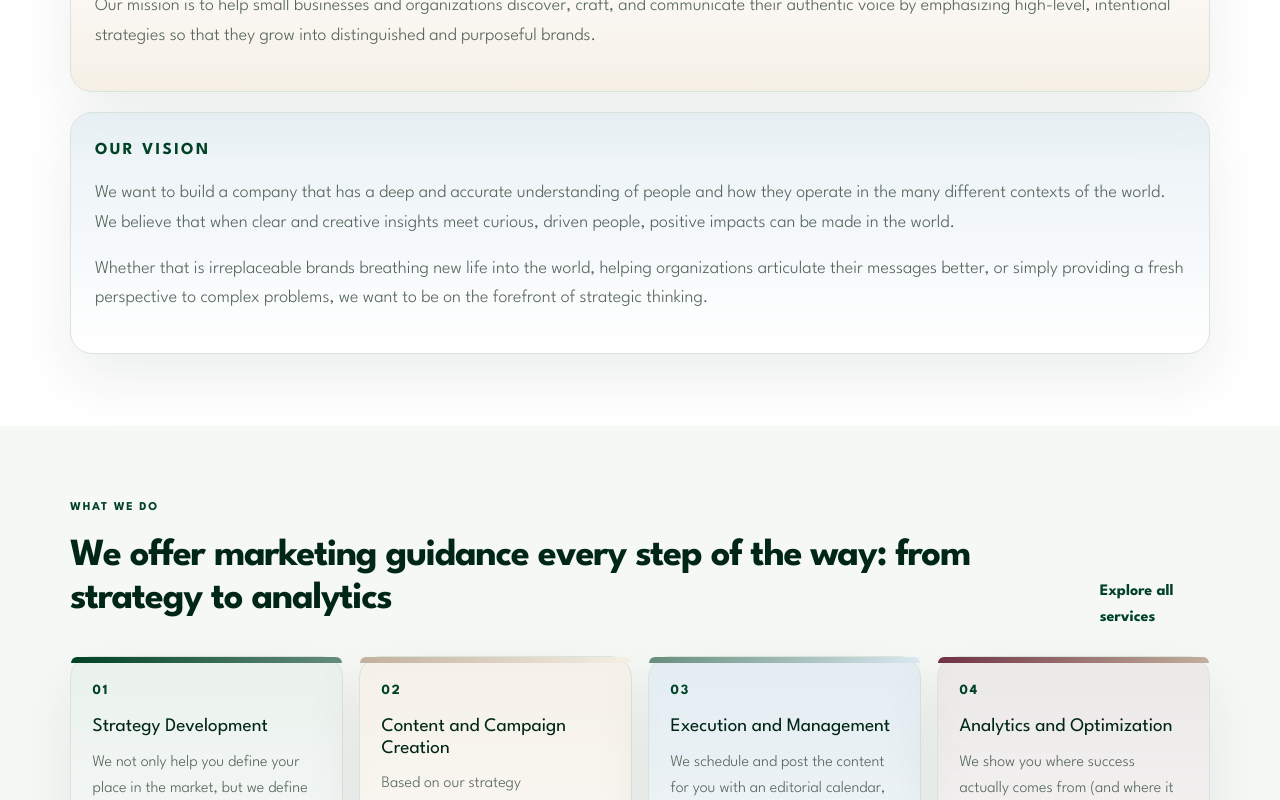
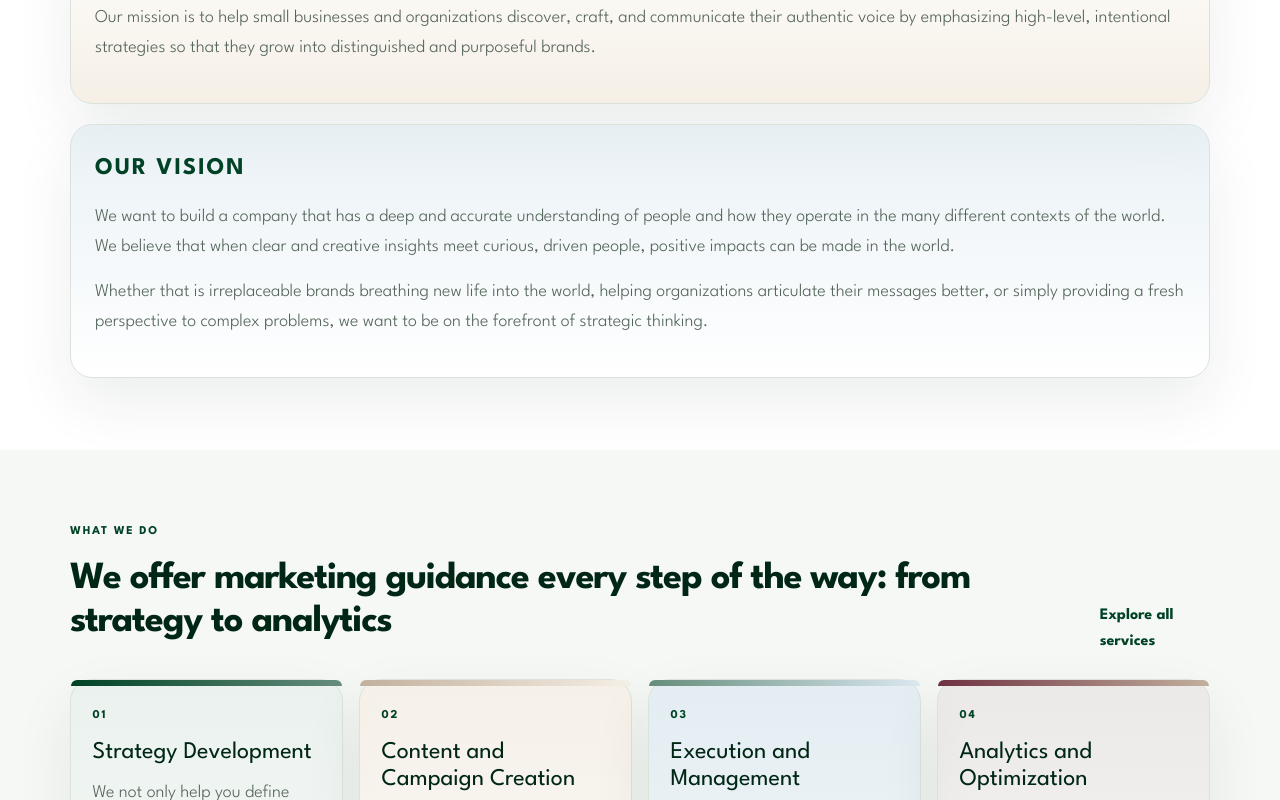
Before and after one commit to patgratt/kanosGroup, a React (Vite) app: page / in a window 1280 px wide. Shown: the part 1020-1820 px from the top of the page. Built offline with nearby package versions, Linux system fonts and the light colour scheme.

Commit message:
home page

```diff
--- a/styles.css
+++ b/styles.css
@@ -212,13 +212,14 @@ h2 {
 }
 
 h3 {
-  font-size: 1.2rem;
+  font-size: 1.5rem;
 }
 
 p {
   margin: 0 0 1rem;
   color: var(--muted);
   font-weight: 300;
+  font-size: 1.125rem;
 }
 
 strong,
@@ -673,11 +674,8 @@ b {
 }
 
 .statement-card .statement-label {
-  font-size: 1.05rem;
-}
-
-.statement-card p {
-  font-size: 1.125rem;
+  font-size: 1.5rem;
+  letter-spacing: 0.08em;
 }
 
 .service-flow {
@@ -770,9 +768,10 @@ b {
   display: inline-block;
   margin-bottom: 0.85rem;
   color: var(--green-700);
-  font-size: 0.88rem;
+  font-size: 0.75rem;
   font-weight: 700;
-  letter-spacing: 0.12em;
+  letter-spacing: 0.14em;
+  text-transform: uppercase;
 }
 
 .home-values-layout {
@@ -905,7 +904,6 @@ b {
 }
 
 .founder-preview-copy p {
-  font-size: 1.2rem;
   line-height: 1.6;
 }
 
```
